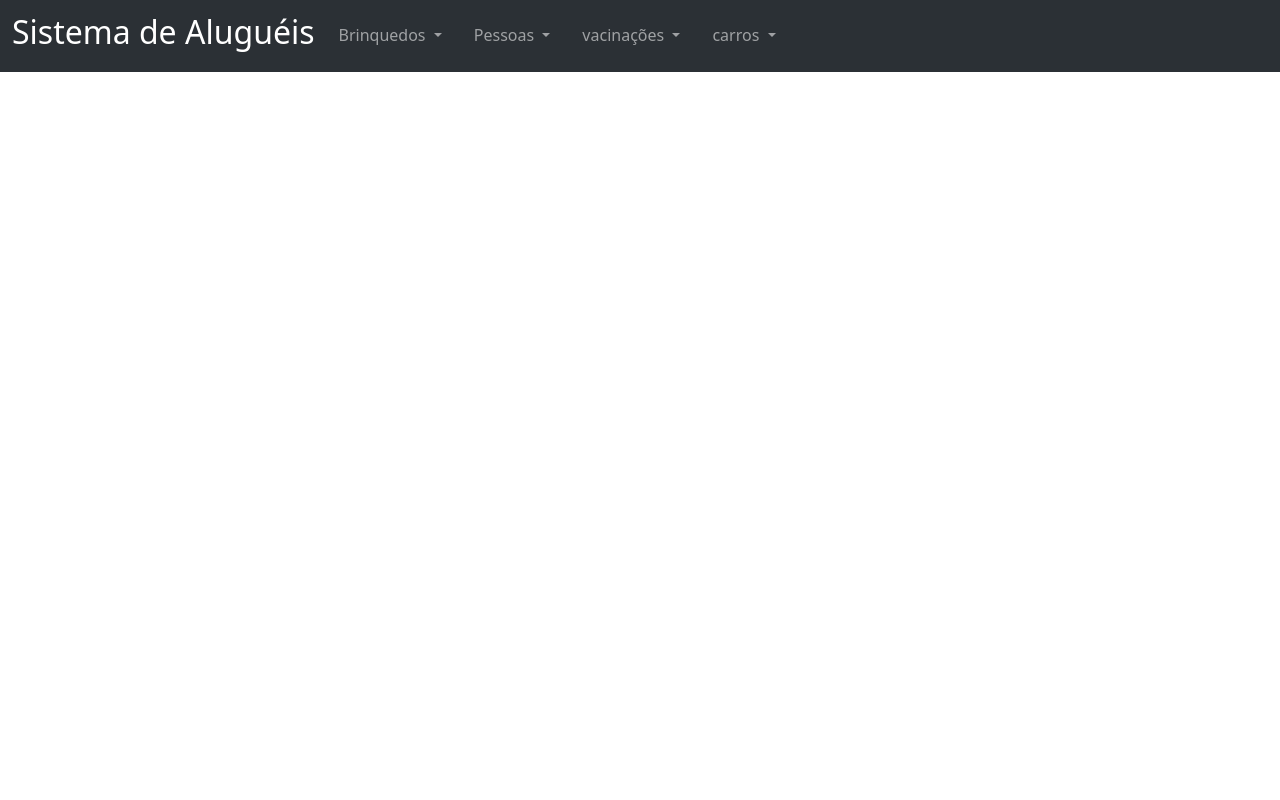
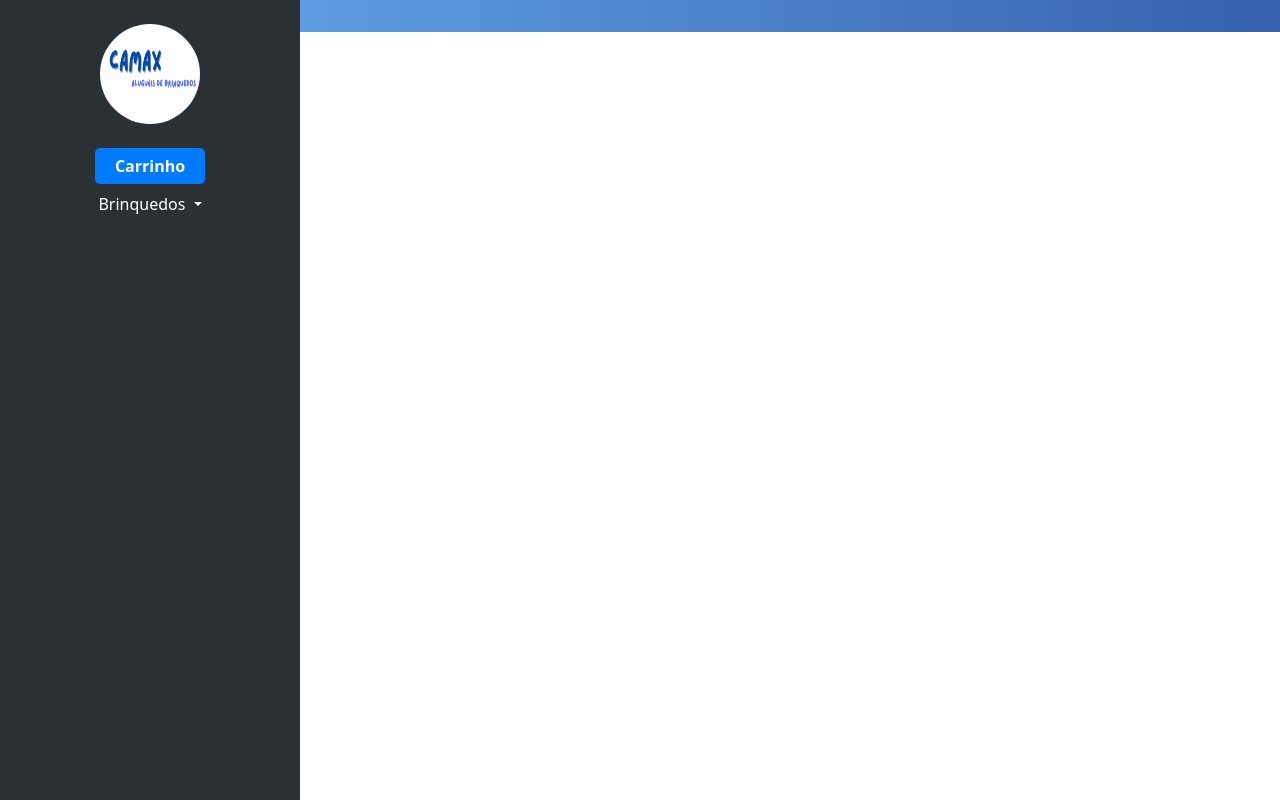
Before and after one commit to Icaleb1/ProjetoAluguel_FrontEnd_2024, an Angular app: page / in a window 1280 px wide. Built offline with nearby package versions, Linux system fonts and the light colour scheme.

Commit message:
Criação da SideBar + Criação do Carrinho

```diff
--- a/src/app/app.component.html
+++ b/src/app/app.component.html
@@ -1,6 +1,12 @@
-<nav class="navbar navbar-expand-lg bg-body-tertiary" data-bs-theme="dark">
+<body style="background-image: linear-gradient(to right, #6aaeed, #3561ae)">
+<div class="d-flex">
+  <nav class="sidebar bg-body-tertiary" data-bs-theme="dark" onmouseover="this.style.width = '300px';" onmouseout="this.style.width = '150px';" style="text-align: center;  z-index: 1000; color: #ffff; width: 15%; background-color: var(--bs-body-tertiary); position: fixed; height: 100vh; overflow-y: auto; display: flex; flex-direction: column; ">
     <div class="container-fluid">
-    <a class="navbar-brand" href="#"> <h2>Sistema de Aluguéis</h2></a>
+      <a class="navbar-brand" href="#">
+        <br>
+        <img src="assets/images/LogoCamax.png" style="border-radius: 70%; width: 100px; height: 100px"  alt="Logo CaMax">
+        <br><br>
+      </a>
       <button
         class="navbar-toggler"
         type="button"
@@ -10,87 +16,37 @@
         aria-expanded="false"
         aria-label="Toggle navigation"
       >
-      <span class="navbar-toggler-icon"></span>
+        <span class="navbar-toggler"><button onmouseout=""  style="display: inline-block; padding: 10px 20px; background-color: #007bff; color: white; border: none; border-radius: 5px; cursor: pointer; font-size: 16px; transition: background-color 0.3s;" onmouseover="this.style.backgroundColor='#0056b3';" onmouseout="this.style.backgroundColor='#007bff';">
+          <strong>Carrinho</strong></button></span>
       </button>
-    <div class="collapse navbar-collapse" id="navbarSupportedContent">
+      <div id="navbarSupportedContent" class="collapse navbar-collapse">
         <ul class="navbar-nav nav-underline me-auto mb-2 mb-lg-0">
           <li class="nav-item dropdown">
-          <a
-            class="nav-link dropdown-toggle"
-            href="#"
-            role="button"
-            data-bs-toggle="dropdown"
-            aria-expanded="false"
-          >
+            <a class="nav-link dropdown-toggle" href="#" role="button" data-bs-toggle="dropdown" aria-expanded="false">
               Brinquedos
             </a>
             <ul class="dropdown-menu">
-            <li>
-              <a class="dropdown-item" href="/vacinas/detalhe">Cadastro</a>
-            </li>
-            <li><hr class="dropdown-divider" /></li>
+              <li><a class="dropdown-item" href="/vacinas/detalhe">Cadastro</a></li>
+              <li><hr class="dropdown-divider"></li>
               <li><a class="dropdown-item" href="/brinquedos">Listagem</a></li>
             </ul>
-        </li>
+        </ul>
+      </div>
+      <ul class="navbar-nav nav-underline me-auto mb-2 mb-lg-0">
         <li class="nav-item dropdown">
-          <a
-            class="nav-link dropdown-toggle"
-            href="#"
-            role="button"
-            data-bs-toggle="dropdown"
-            aria-expanded="false"
-          >
-            Pessoas
+          <a class="nav-link dropdown-toggle" href="#" role="button" data-bs-toggle="dropdown" aria-expanded="false">
+            Brinquedos
           </a>
           <ul class="dropdown-menu">
-            <li>
-              <a class="dropdown-item" href="/vacinas/detalhe">Cadastro</a>
-            </li>
-            <li><hr class="dropdown-divider" /></li>
-            <li><a class="dropdown-item" href="/pessoas">Listagem</a></li>
+            <li><a class="dropdown-item" href="/vacinas/detalhe">Cadastro</a></li>
+            <li><hr class="dropdown-divider"></li>
+            <li><a class="dropdown-item" href="/brinquedos">Listagem</a></li>
           </ul>
-        </li>
-        <li class="nav-item dropdown">
-          <a
-            class="nav-link dropdown-toggle"
-            href="#"
-            role="button"
-            data-bs-toggle="dropdown"
-            aria-expanded="false"
-          >
-            vacinações
-          </a>
-          <ul class="dropdown-menu">
-            <li>
-              <a class="dropdown-item" href="/vacinacoes/detalhe">Cadastro</a>
-            </li>
-            <li><hr class="dropdown-divider" /></li>
-            <li><a class="dropdown-item" href="/pessoas">Listagem</a></li>
-          </ul>
-        </li>
-
-        <li class="nav-item dropdown">
-          <a
-            class="nav-link dropdown-toggle"
-            href="#"
-            role="button"
-            data-bs-toggle="dropdown"
-            aria-expanded="false"
-          >
-            carros
-          </a>
-          <ul class="dropdown-menu">
-            <li>
-              <a class="dropdown-item" href="/carros">lista</a>
-            </li>
-            <li><a class="dropdown-item" href="/carros/id">lista de Estoque</a></li>
-          </ul>
-        </li>
-
-
       </ul>
     </div>
+  </nav>
+  <!-- Main Content -->
+  <div class="content flex-grow-1 p-3">
+    <router-outlet></router-outlet>
   </div>
-</nav>
-<br />
-<router-outlet></router-outlet>
+</div>
--- a/src/app/app.component.ts
+++ b/src/app/app.component.ts
@@ -10,4 +10,10 @@ import { RouterOutlet } from '@angular/router';
 })
 export class AppComponent {
   title = 'ProjetoAluguel_FrontEnd_2024';
+
+  sidebarWidth: number = 250;
+
+  toggleSidebar() {
+    this.sidebarWidth = this.sidebarWidth === 150 ? 0 : 2500; // Alternar entre 0 (retrair) e 250 (expandir)
+  }
 }
--- a/src/app/brinquedos/brinquedo-listagem/brinquedo-listagem.component.html
+++ b/src/app/brinquedos/brinquedo-listagem/brinquedo-listagem.component.html
@@ -1,5 +1,5 @@
 
-  <div class="container" data-bs-theme="dark">
+  <div class="container" data-bs-theme="dark" style="width: 60%;">
     <div class="alert alert-light" role="alert">
       <h3>Brinquedos cadastrados no sistema:</h3>
     </div>
```
Also changed, not shown: src/assets/images/LogoCamax.png (added). Lines whose indentation alone changed are shown as unchanged.
